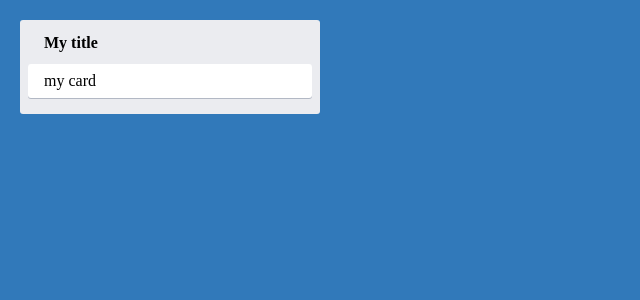
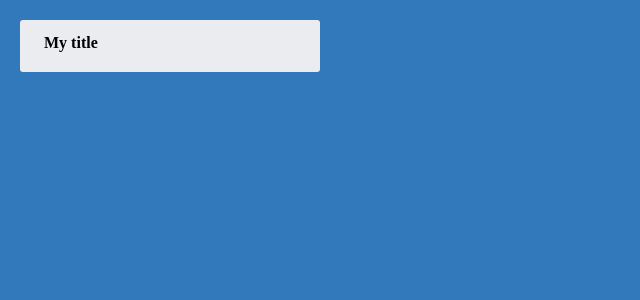
Before and after one commit to Any28Flo/trello-clone-ts, a React (Vite) app: page / in a window 1280 px wide. Shown: the top 300 px of the page, without its empty margins (0-640 px from the left). Built offline with nearby package versions, Linux system fonts and the light colour scheme.

Commit message:
ref | Refactor prop children make it optional

```diff
--- a/src/App.tsx
+++ b/src/App.tsx
@@ -7,7 +7,7 @@ function App() {
   return (
     <AppContainer>
       <Column title='My title'>
-          <Card  title='my card'/>
+
       </Column>
     </AppContainer>
   )
--- a/src/assets/components/Layout/Column.tsx
+++ b/src/assets/components/Layout/Column.tsx
@@ -3,7 +3,7 @@ import {ColumnContainer, ColumnTitle} from "../../styles/styles";
 
 type ColumnProps = {
     title: string,
-    children: ReactNode; // best, accepts everything React can render
+    children?: ReactNode; // best, accepts everything React can render
 }
 export const Column = ({title, children}: ColumnProps) => {
     return (
```
